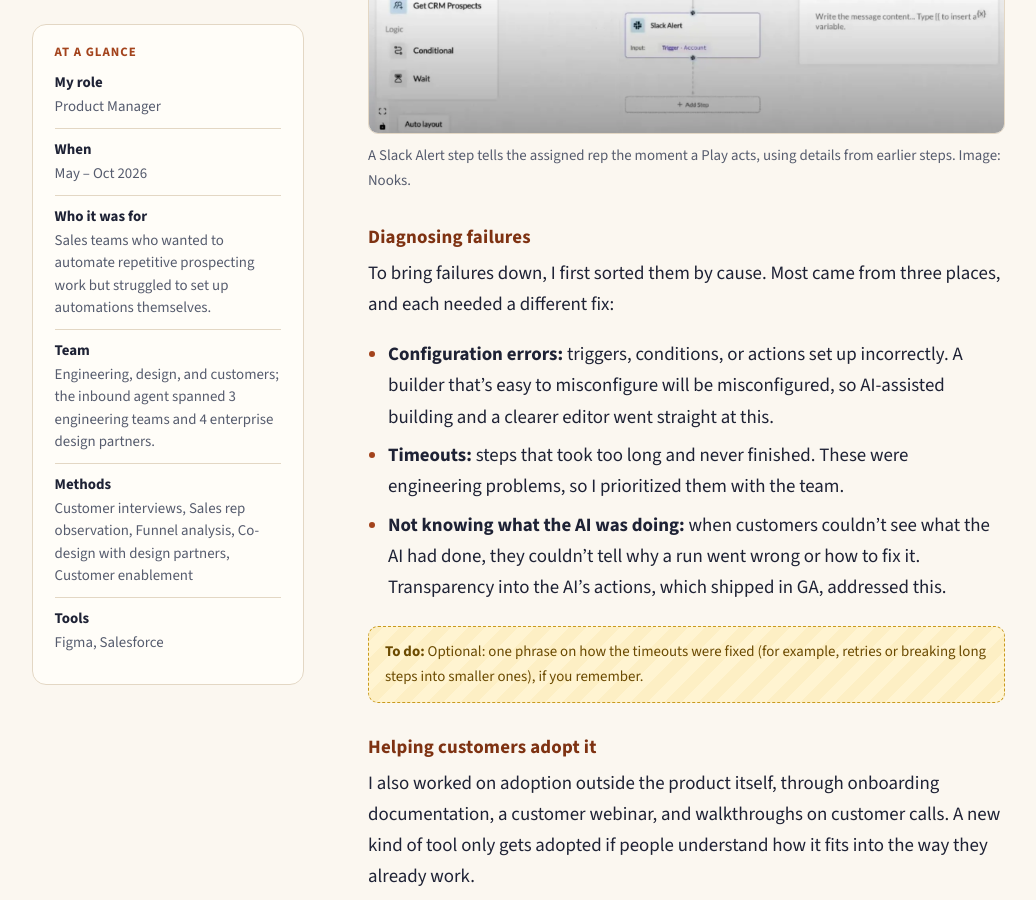
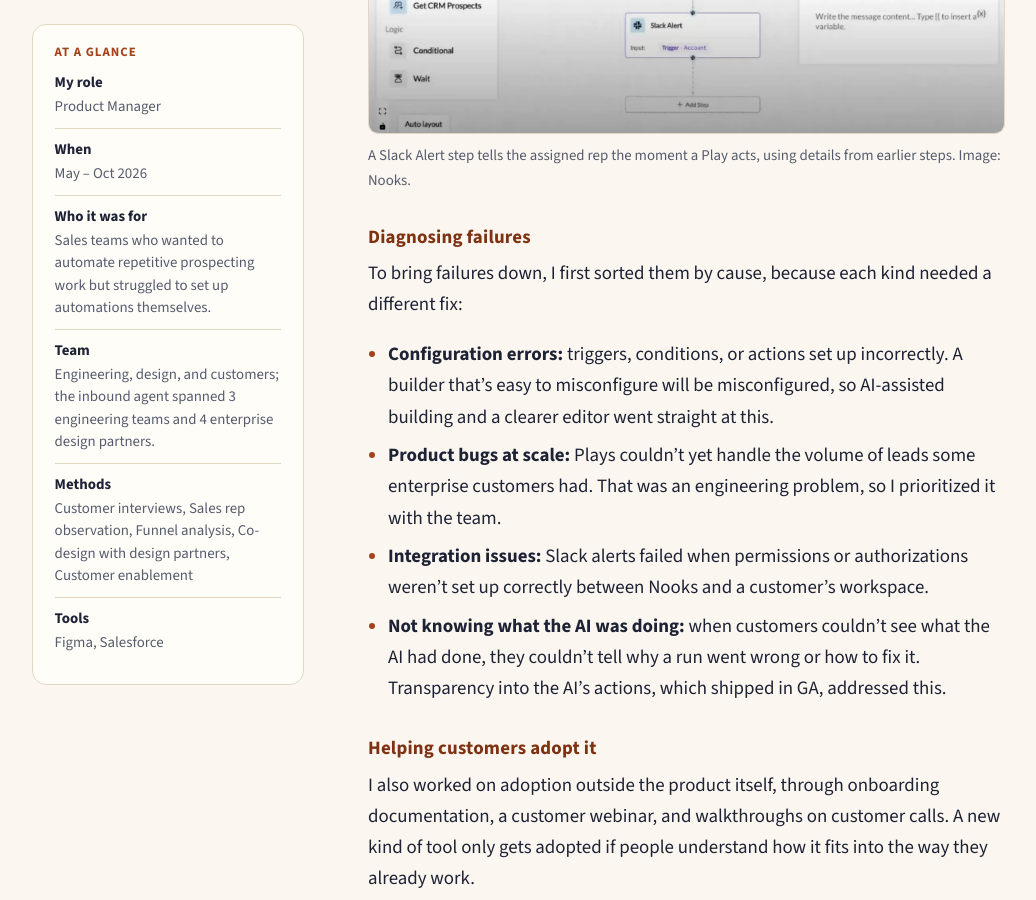
Before and after one commit to sabrinahu618/portfolio, a Jekyll site: the page built from _projects/nooks.md, in a window 1280 px wide and 900 px high, scrolled down 4852 px. Shown: the whole window, without its empty margins (32-1068 px from the left). Built offline with Jekyll 4.4.1, drawn with Linux system fonts in a browser that asks for light colours.

Commit message:
Nooks: replace timeouts with scale bugs and Slack permission issues
Co-Authored-By: Claude Opus 5.5 <noreply@anthropic.com>
Claude-Session: https://claude.ai/code/session_01HybnYJGYPLDq5hkAYptQSd

```diff
--- a/_projects/nooks.md
+++ b/_projects/nooks.md
@@ -77,13 +77,12 @@ For the reps' first problem, I scoped Slack alerts to make automation visible wh
 
 ### Diagnosing failures
 
-To bring failures down, I first sorted them by cause. Most came from three places, and each needed a different fix:
+To bring failures down, I first sorted them by cause, because each kind needed a different fix:
 
 - **Configuration errors:** triggers, conditions, or actions set up incorrectly. A builder that's easy to misconfigure will be misconfigured, so AI-assisted building and a clearer editor went straight at this.
-- **Timeouts:** steps that took too long and never finished. These were engineering problems, so I prioritized them with the team.
+- **Product bugs at scale:** Plays couldn't yet handle the volume of leads some enterprise customers had. That was an engineering problem, so I prioritized it with the team.
+- **Integration issues:** Slack alerts failed when permissions or authorizations weren't set up correctly between Nooks and a customer's workspace.
 - **Not knowing what the AI was doing:** when customers couldn't see what the AI had done, they couldn't tell why a run went wrong or how to fix it. Transparency into the AI's actions, which shipped in GA, addressed this.
-
-{% include todo.html note="Optional: one phrase on how the timeouts were fixed (for example, retries or breaking long steps into smaller ones), if you remember." %}
 
 ### Helping customers adopt it
 
```
